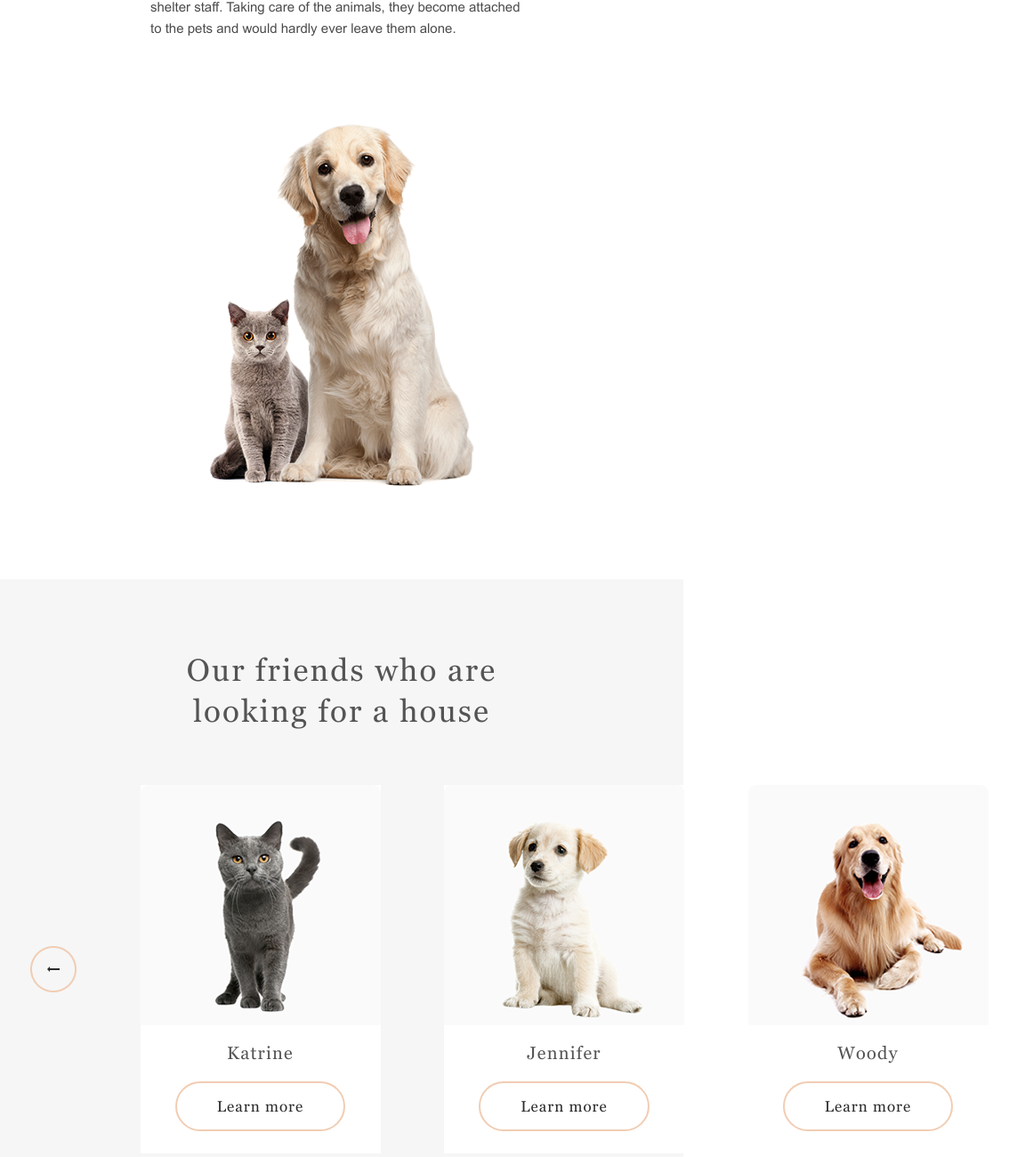
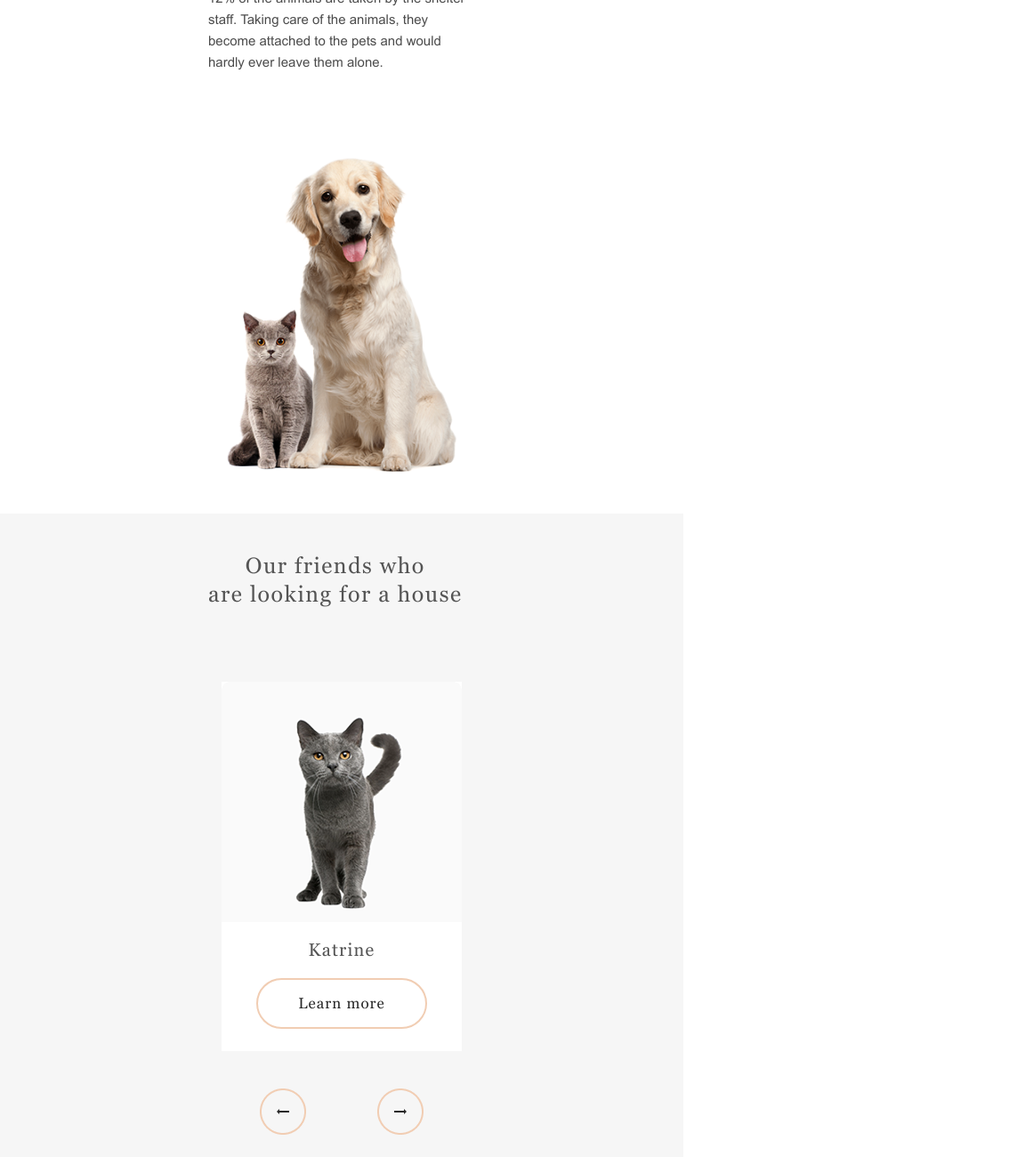
Before and after one commit to LenaYork/keyboard, a plain HTML site: page shelter/pages/main/index.html in a window 768 px wide. Shown: the part 1220-2520 px from the top of the page at 89% size, 1152 px wide, since content can reach past the window. Drawn offline with Linux system fonts and the light colour scheme; files whose address does not match are found by name.

Commit message:
feat: add mobile responsive friends section

```diff
--- a/shelter/pages/main/index.html
+++ b/shelter/pages/main/index.html
@@ -61,25 +61,31 @@
 
         <div class="friends-container" id="friends">
             <section class="friends">
-                <h3 class="friends-title">Our friends who are looking for a house</h3>
+                <h3 class="friends-title">Our friends who<br class="hidden-br-friends"> are looking for a house</h3>
                 <div class="friends-items">
-                    <img src="../../assets/images/arrow-left.png" alt="left" class="arrow">
-                    <div class="friend-item">
+                    <img src="../../assets/images/arrow-left.png" alt="left" class="arrow desktop-arrow">
+                    <div class="friend-item katrine">
                         <img src="../../assets/images/pets-katrine.png" alt="pet">
                         <p class="pet-name">Katrine</p>
                         <button class="button pet-button">Learn more</button>
                     </div>
-                    <div class="friend-item">
+                    <div class="friend-item jennifer">
                         <img src="../../assets/images/pets-jennifer.png" alt="pet">
                         <p class="pet-name">Jennifer</p>
                         <button class="button pet-button">Learn more</button>
                     </div>
-                    <div class="friend-item">
+                    <div class="friend-item woody">
                         <img src="../../assets/images/pets-woody.png" alt="pet">
                         <p class="pet-name">Woody</p>
                         <button class="button pet-button">Learn more</button>
                     </div>
-                    <img src="../../assets/images/arrow-right.png" alt="right" class="arrow">
+                    <img src="../../assets/images/arrow-right.png" alt="right" class="arrow desktop-arrow">
+
+                    <div class="hidden-friends-arrows">
+                        <img src="../../assets/images/arrow-left.png" alt="left" class="arrow">
+                        <img src="../../assets/images/arrow-right.png" alt="right" class="arrow">
+                    </div>
+
                 </div>
                 <button class="button friends-button"><a href="../pets/index.html">Get to know the rest</a></button>
             </section>
--- a/shelter/pages/main/style.css
+++ b/shelter/pages/main/style.css
@@ -155,10 +155,15 @@ li {
     }
 
     .about {
+        display: grid;
         grid-template-columns: 1fr 1fr;
         grid-template-areas: "about-pic about-info";
         justify-items: center;
         max-width: 1280px;
+    }
+
+    .about-title {
+        font-size: 35px;
     }
 
     .friends-container {
@@ -167,6 +172,7 @@ li {
 
     .friends {
         width: 1200px;
+        justify-content: center;
     }
 
     .help {
@@ -263,6 +269,29 @@ li {
         max-width: 302px;
         height: 234px;
     }
+
+    .friends-items {
+        width: 1200px;
+        margin: 60px 0;
+    }
+
+    .friend-item {
+        display: flex;
+    }
+
+    .friends-title {
+        font-size: 35px;
+        width: 400px;
+        height: 90px;
+    }
+
+    .hidden-br-friends {
+        display: none;
+    }
+
+    .hidden-friends-arrows {
+        display: none;
+    }
 }
 
 @media(min-width:768px) and (max-width: 1279px) {
@@ -329,6 +358,7 @@ li {
     }
 
     .about {
+        display: grid;
         height: 868px;
         grid-template-columns: 1fr;
         grid-template-areas: "about-info"
@@ -341,12 +371,20 @@ li {
         margin-bottom: 80px;
     }
 
+    .about-title {
+        font-size: 35px;
+    }
+
     .friends-container {
+        box-sizing: border-box;
+        height: 877px;
         padding: 80px 30px 100px;
     }
 
     .friends {
-        width: 700px;
+        width: 708px;
+        height: 697px;
+        justify-content: space-between;
     }
 
     .help {
@@ -426,7 +464,6 @@ li {
                             "footer-pic footer-pic";
     }
 
-
     .footer-contacts {
         max-width: 278px;
         height: 234px;
@@ -439,6 +476,29 @@ li {
 
     .footer-pic {
         margin: 0 auto;
+    }
+
+    .friend-item {
+        display: flex;
+    }
+
+    .woody {
+        display: none;
+    }
+
+    .friends-title {
+        font-size: 35px;
+        width: 400px;
+        height: 90px;
+    }
+
+    .friends-items {
+        width: 708px;
+        margin: 60px 0;
+    }
+
+    .hidden-friends-arrows {
+        display: none;
     }
 }
 
@@ -484,10 +544,53 @@ li {
         display: none;
     }
 
+/* ABOUT  */
+    .about-container {
+        box-sizing: border-box;
+        height: 974px;
+        padding: 42px 10px;
+        display: flex;
+        flex-direction: column;
+        justify-content: center;
+
+    }
+
+    .about {
+        width: 320px;
+        height: 890px;
+        display: flex;
+        flex-direction: column-reverse;
+        justify-content: space-between;
+        margin: 0 auto;
+    }
+
+    .about-info {
+        width: 300px;
+        height: 494px;
+        display: flex;
+        flex-direction: column;
+        justify-content: space-between;
+        align-items: center;
+    }
+
+    .about-pic {
+        margin: 0 auto;
+    }
+
+    .about-pic img {
+        width: 260px;
+        height: 353.6px;
+    }
+
+    .about-title {
+        font-size: 25px;
+        width: 250px;
+        text-align: center;
+    }
+
     .help-container {
         box-sizing: border-box;
         padding: 42px 15px;
-        max-width: 320px;
         height: 745px;
     }
 
@@ -589,6 +692,48 @@ li {
     .footer-pic img{
         width: 260px;
         height: 269px;
+    }
+
+    .friends-container {
+        box-sizing: border-box;
+        padding: 42px 10px;
+        height: 791px;
+    }
+
+    .friends {
+        height: 791px;
+    }
+
+    .friend-item {
+        display: flex;
+    }
+
+    .woody, .jennifer {
+        display: none;
+    }
+
+    .friends-title {
+        font-size: 25px;
+        width: 300px;
+        height: 64px;
+    }
+
+    .friends-items {
+        width: 300px;
+        margin: 40px auto;
+        flex-direction: column;
+    }
+
+    .desktop-arrow {
+        display: none;
+    }
+
+    .hidden-friends-arrows {
+        display: flex;
+        padding: 0 43px;
+        width: 184px;
+        justify-content: space-between;
+        margin-top: 42px;
     }
 }
 
@@ -692,7 +837,6 @@ li {
 
 .about {
     box-sizing: border-box;
-    display: grid;
 }
 
 .about-pic {
@@ -708,7 +852,6 @@ li {
     font-family: 'Georgia';
     font-style: normal;
     font-weight: 400;
-    font-size: 35px;
     line-height: 130%;
     display: flex;
     align-items: center;
@@ -733,12 +876,9 @@ li {
 .friends {
     box-sizing: border-box;
     max-width: 1280px;
-    /* width: 1280px; */
     margin: 0 auto;
-    /* padding: 60px 40px; */
     display: flex;
     flex-direction: column;
-    justify-content: center;
 }
 
 .friends-title {
@@ -747,7 +887,6 @@ li {
     font-family: 'Georgia';
     font-style: normal;
     font-weight: 400;
-    font-size: 35px;
     line-height: 130%;
     display: flex;
     align-items: center;
@@ -757,15 +896,12 @@ li {
 }
 
 .friends-items {
-    width: 1200px;
-    margin: 60px 0;
     display: flex;
     justify-content: space-between;
     align-items: center;
 }
 
 .friend-item {
-    display: flex;
     flex-direction: column;
     justify-content: center;
     align-items: center;
```
